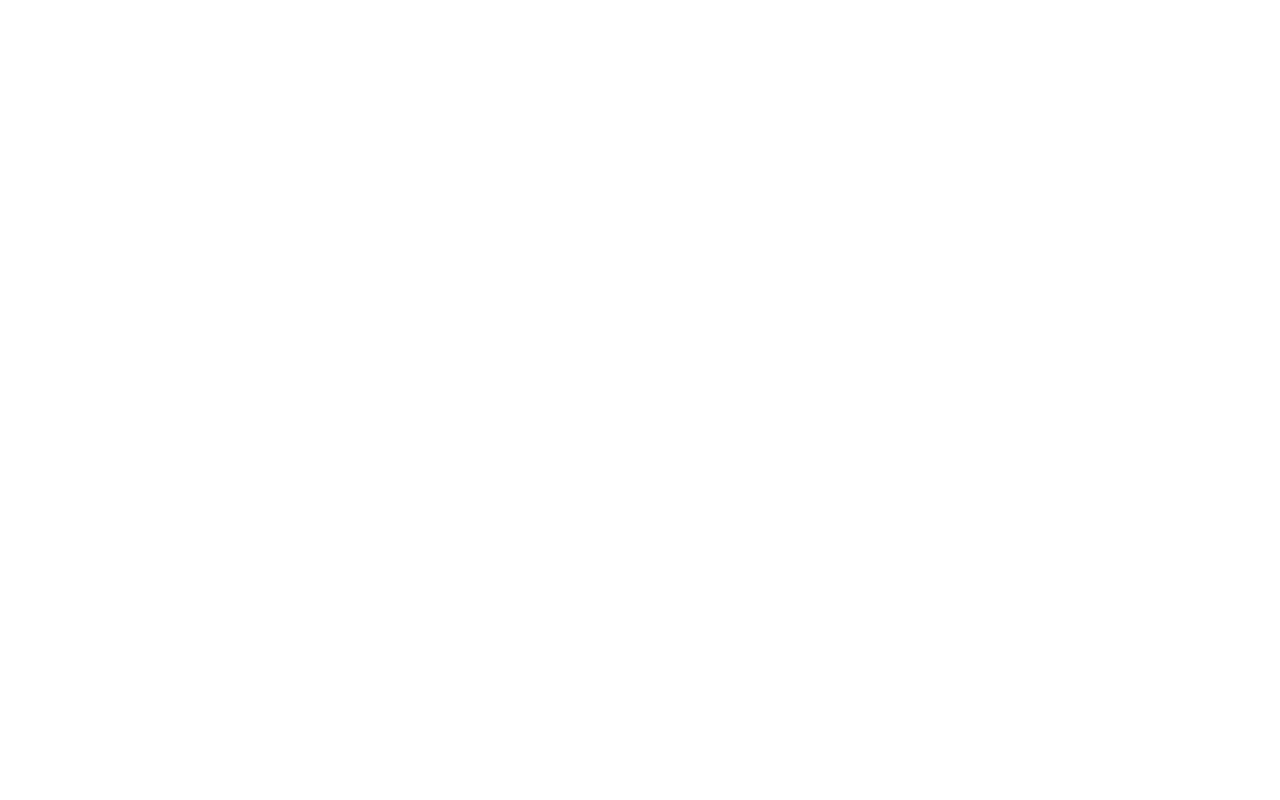
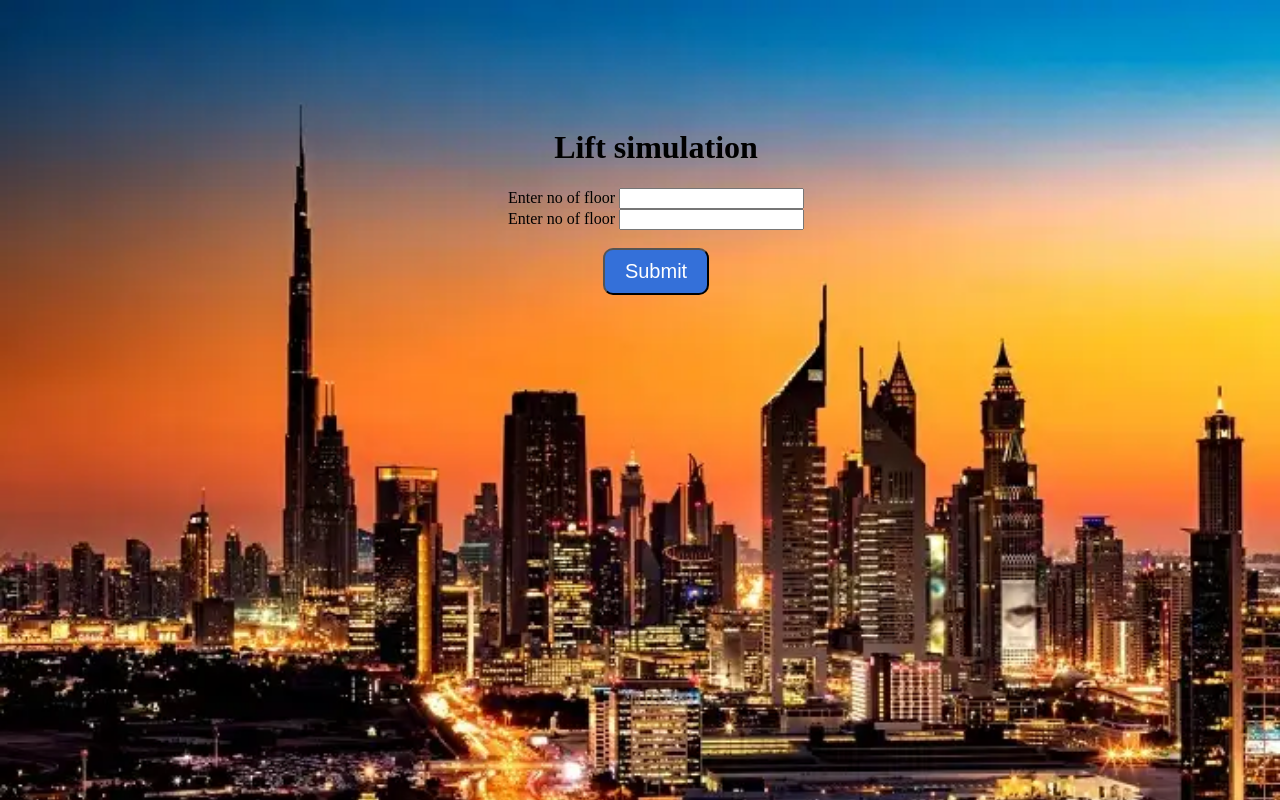
Before and after one commit to divyansh2375/lift-simulation, a plain HTML site: page index.html in a window 1280 px wide. Drawn offline with Linux system fonts and the light colour scheme.

Commit message:
front page done

```diff
--- a/index.html
+++ b/index.html
@@ -8,7 +8,17 @@
 </head>
 <body>
     <div>
-        <img src="images/" alt="">
+        <div class="container">
+            <h1>Lift simulation</h1>
+            <label for="name">Enter no of floor</label>
+            <input type="number" name="" id="floor">
+            <br>
+            <label for="name">Enter no of floor</label>
+            <input type="number" name="" id="lift">
+            <br>
+            <br>
+            <div> <button class="btn">Submit</button></div>
+        </div>
     </div>
 
 </body>
--- a/styles.css
+++ b/styles.css
@@ -0,0 +1,39 @@
+body{
+    background-image: url(images/bg\ 2.webp);
+    background-repeat: no-repeat;
+    background-size: cover;
+}
+.container{
+    display: flex;
+    display: inline-block;
+   margin-left: 500px;
+   margin-top: 100px;
+   justify-content: center;
+   text-align: center;
+}
+.btn {
+    background: #3470d9;
+    background-image: -webkit-linear-gradient(top, #3470d9, #3470d9);
+    background-image: -moz-linear-gradient(top, #3470d9, #3470d9);
+    background-image: -ms-linear-gradient(top, #3470d9, #3470d9);
+    background-image: -o-linear-gradient(top, #3470d9, #3470d9);
+    background-image: linear-gradient(to bottom, #3470d9, #3470d9);
+    -webkit-border-radius: 28;
+    -moz-border-radius: 28;
+    border-radius: 10px;
+    font-family: Arial;
+    color: #ffffff;
+    font-size: 20px;
+    padding: 10px 20px 10px 20px;
+    text-decoration: none;
+  }
+
+  .btn:hover {
+    background: #6cfc3c;
+    background-image: -webkit-linear-gradient(top, #6cfc3c, #6cfc3c);
+    background-image: -moz-linear-gradient(top, #6cfc3c, #6cfc3c);
+    background-image: -ms-linear-gradient(top, #6cfc3c, #6cfc3c);
+    background-image: -o-linear-gradient(top, #6cfc3c, #6cfc3c);
+    background-image: linear-gradient(to bottom, #6cfc3c, #6cfc3c);
+    text-decoration: none;
+  }
```
